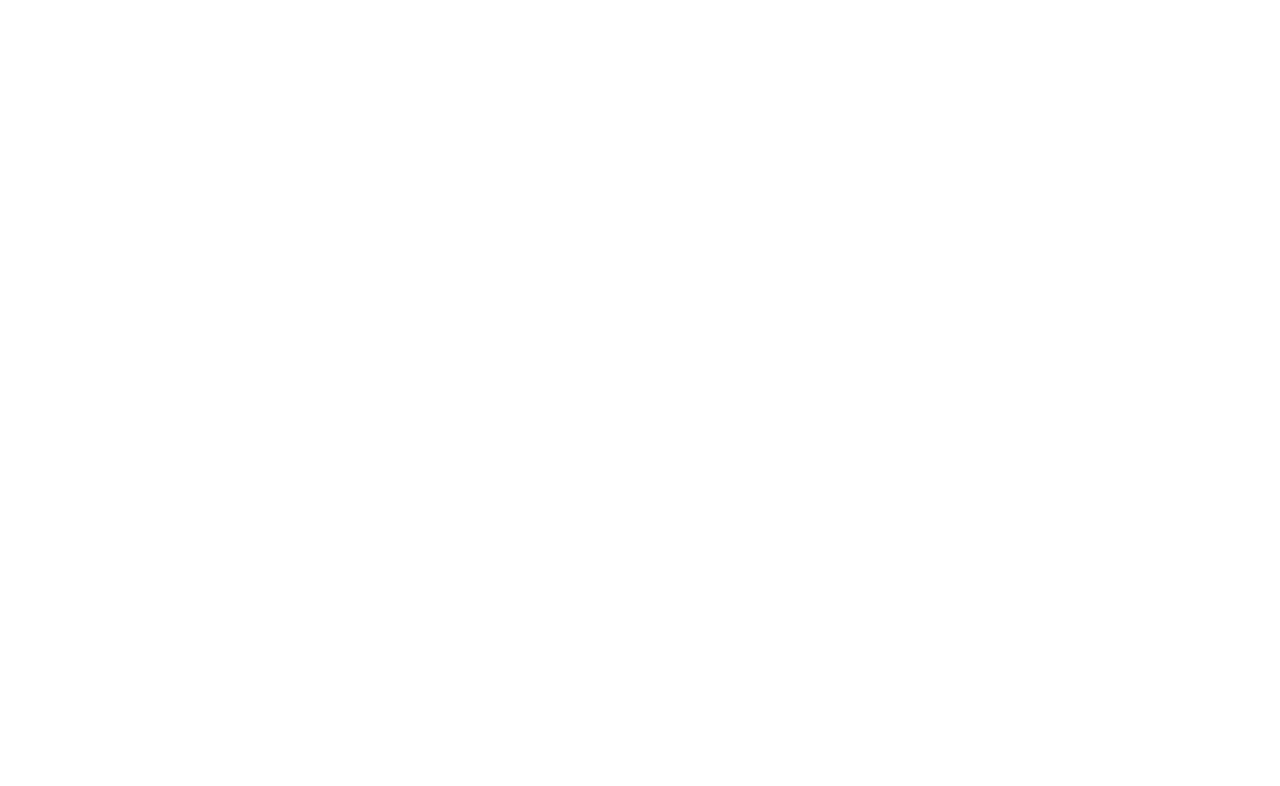
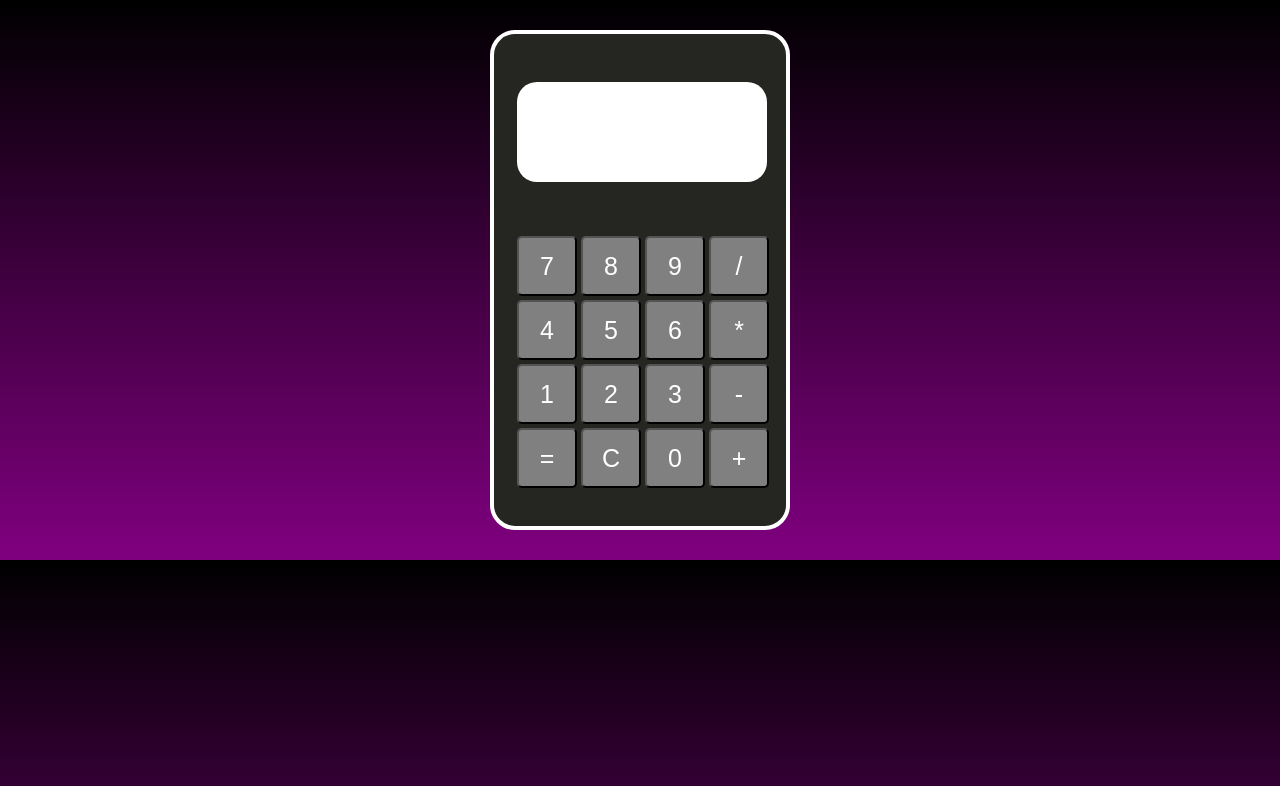
Before and after one commit to iDvloper/calculadoraWeb, a plain HTML site: page index.html in a window 1280 px wide. Drawn offline with Linux system fonts and the light colour scheme.

Commit message:
GUI added

```diff
--- /dev/null
+++ b/css/style.css
@@ -0,0 +1,38 @@
+body{
+    background: linear-gradient(0deg, purple, black);
+}
+
+.calculadora{
+    border: 4px solid #fff;
+    background-color: rgb(37, 37, 34);
+    display: block;
+    margin: 30px auto;
+    padding: 20px;
+    width: 300px;
+    height: 500px;
+    border-radius: 25px;
+}
+
+.calculadora td button{
+    background-color: gray;
+    border-radius: 5px;
+    color: #fff;
+    display: block;
+    font-size: 25px;
+    height: 60px;
+    width: 60px;
+}
+
+#resultado{
+    display: block;
+    text-align: right;
+    font-size: 40px;
+    margin-bottom: 50px;
+    margin-top: 25px;
+    width: 250px;
+    height: 100px;
+    line-height: 100px;
+    background-color: #fff;
+    border-radius: 20px;
+    overflow-y: scroll;
+}
--- a/index.html
+++ b/index.html
@@ -3,9 +3,44 @@
 <head>
     <meta charset="UTF-8">
     <meta name="viewport" content="width=device-width, initial-scale=1.0">
+    <link rel="stylesheet" href="css/style.css">
     <title>Calculadora iDv </title>
 </head>
-<body>
+<body onload="init();">
+    <table class="calculadora">
+        <tr>
+            <td colspan="4"><span id="resultado"></span></td>
+        </tr>
 
+        <tr>
+            <td><button id="siete">7</button></td>
+            <td><button id="ocho">8</button></td>
+            <td><button id="nueve">9</button></td>
+            <td><button id="division">/</button></td>
+        </tr>
+
+        <tr>
+            <td><button id="cuatro">4</button></td>
+            <td><button id="cinco">5</button></td>
+            <td><button id="seis">6</button></td>
+            <td><button id="multiplicacion">*</button></td>
+        </tr>
+
+        <tr>
+            <td><button id="uno">1</button></td>
+            <td><button id="dos">2</button></td>
+            <td><button id="tres">3</button></td>
+            <td><button id="resta">-</button></td>
+        </tr>
+
+        <tr>
+            <td><button id="igual">=</button></td>
+            <td><button id="reset">C</button></td>
+            <td><button id="cero">0</button></td>
+            <td><button id="suma">+</button></td>
+        </tr>
+    </table>
+
+    <script src="js/script.js"></script>
 </body>
 </html>
--- /dev/null
+++ b/js/script.js
@@ -0,0 +1,25 @@
+function init(){
+    //obtener valores de botones
+    var resultado = document.getElementById("resultado");
+
+    var siete = document.getElementById("siete");
+    var ocho = document.getElementById("ocho");
+    var nueve = document.getElementById("nueve");
+    var division = document.getElementById("division");
+
+    var cuatro = document.getElementById("cuatro");
+    var cinco = document.getElementById("cinco");
+    var seis = document.getElementById("seis");
+    var multiplicacion = document.getElementById("multiplicacion");
+
+    var uno = document.getElementById("uno");
+    var dos = document.getElementById("dos");
+    var tres = document.getElementById("tres");
+    var resta = document.getElementById("resta");
+
+    var igual = document.getElementById("igual");
+    var reset = document.getElementById("reset");
+    var cero = document.getElementById("cero");
+    var suma = document.getElementById("suma");
+
+}
```
